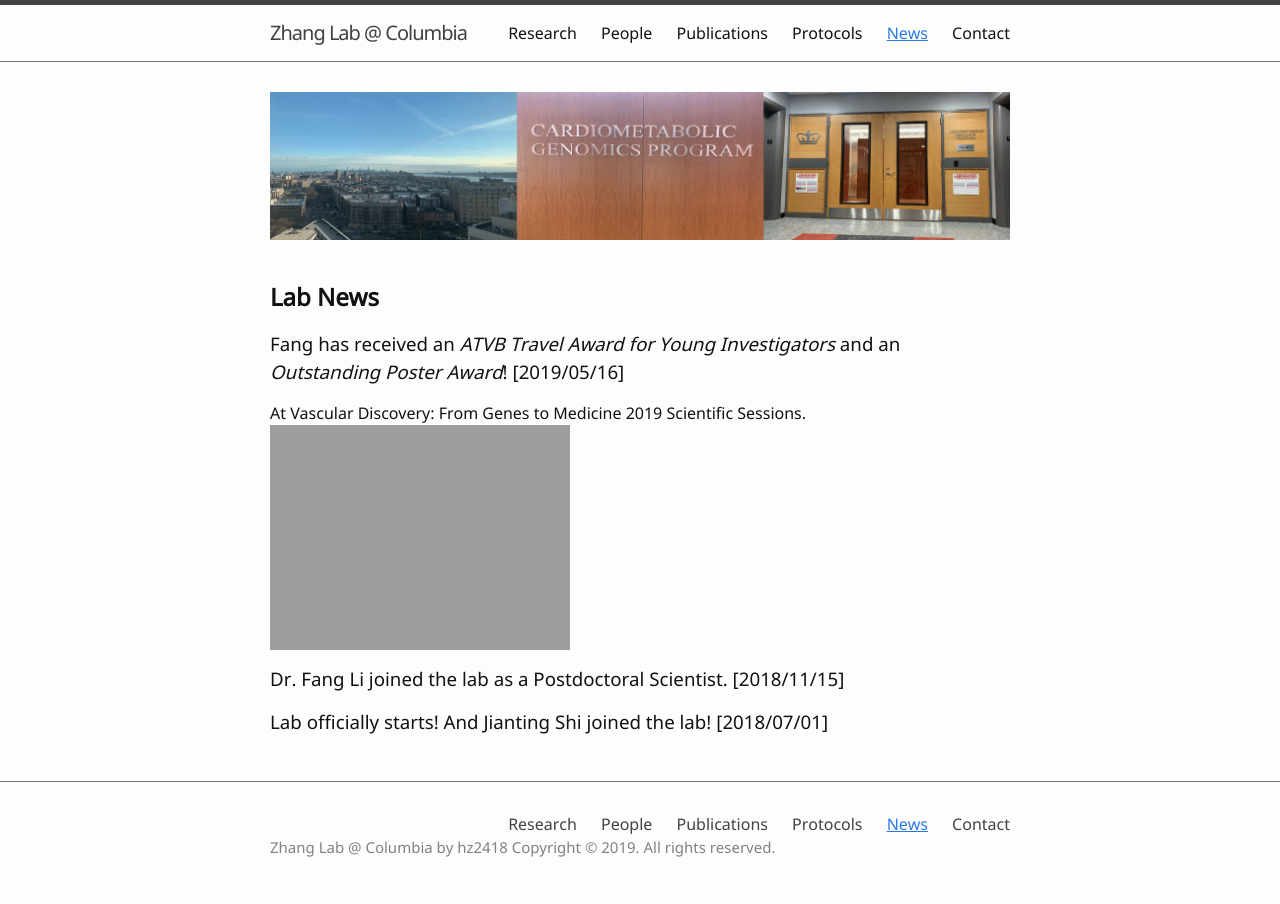
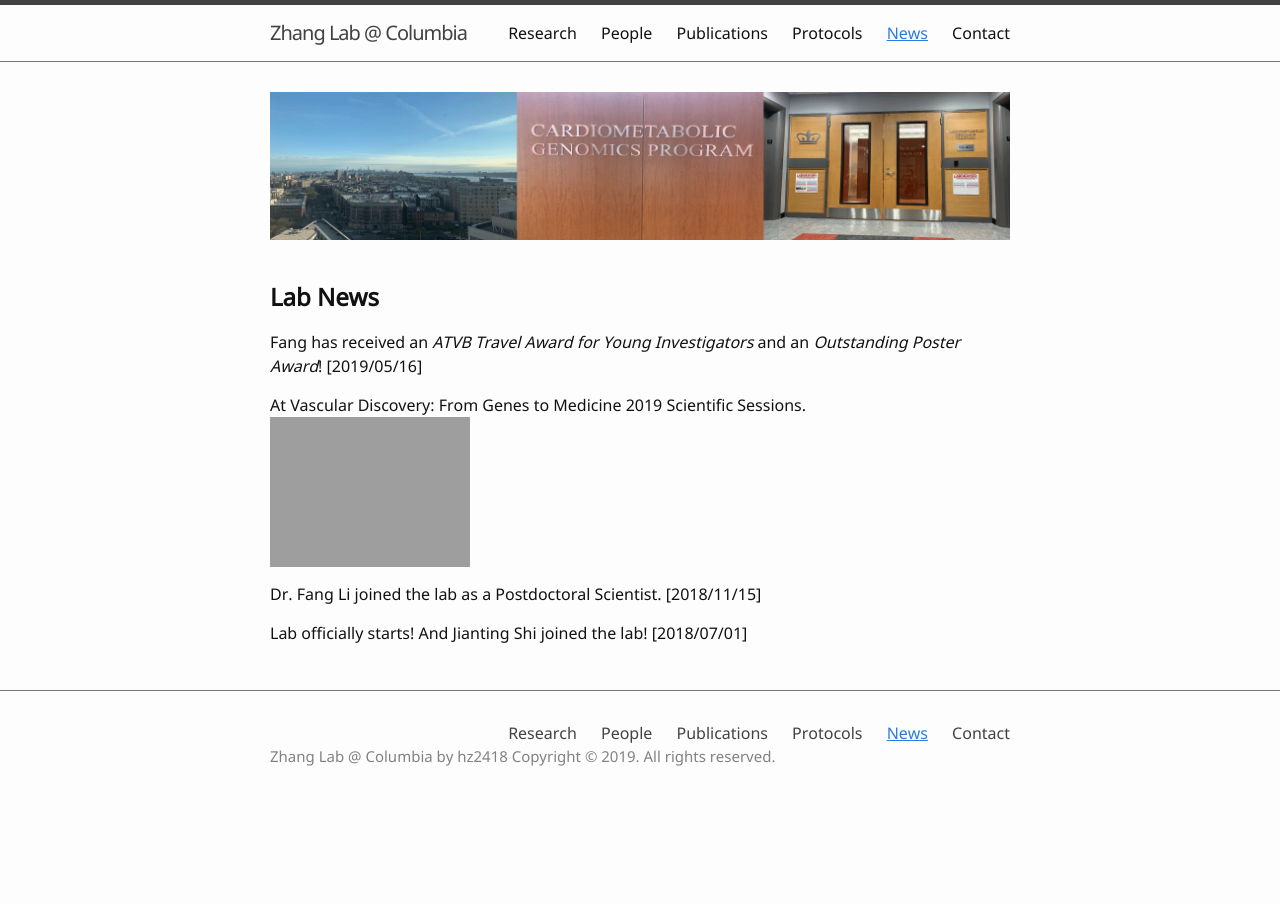
Before and after one commit to hanruizhang/zhanglab, a Jekyll site: the page built from 5_News.md, in a window 1280 px wide. Built offline with Jekyll 4.4.1, drawn with Linux system fonts in a browser that asks for light colours.

Commit message:
Update 5_News.md

```diff
--- a/5_News.md
+++ b/5_News.md
@@ -10,8 +10,8 @@
 
 
 ## **Lab News**
-### Fang has received an _ATVB Travel Award for Young Investigators_ and an _Outstanding Poster Award_! [2019/05/16]
+#### Fang has received an _ATVB Travel Award for Young Investigators_ and an _Outstanding Poster Award_! [2019/05/16]
 At Vascular Discovery: From Genes to Medicine 2019 Scientific Sessions.
-<img src="{{ '/images/2019ATVB_TravelAward.jpg' | absolute_url }}" alt="2019ATVB_TravelAward" width="300">
-### Dr. Fang Li joined the lab as a Postdoctoral Scientist. [2018/11/15]
-### Lab officially starts! And Jianting Shi joined the lab! [2018/07/01]
+<img src="{{ '/images/2019ATVB_TravelAward.jpg' | absolute_url }}" alt="2019ATVB_TravelAward" width="200">
+#### Dr. Fang Li joined the lab as a Postdoctoral Scientist. [2018/11/15]
+#### Lab officially starts! And Jianting Shi joined the lab! [2018/07/01]
```
